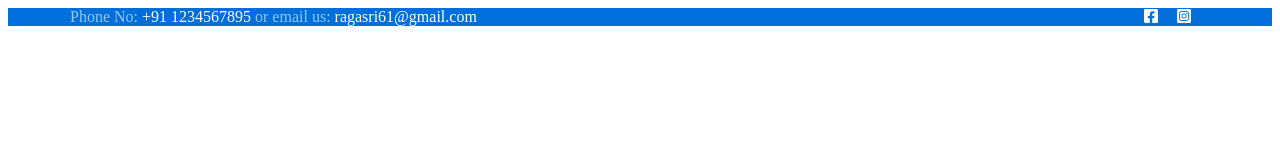
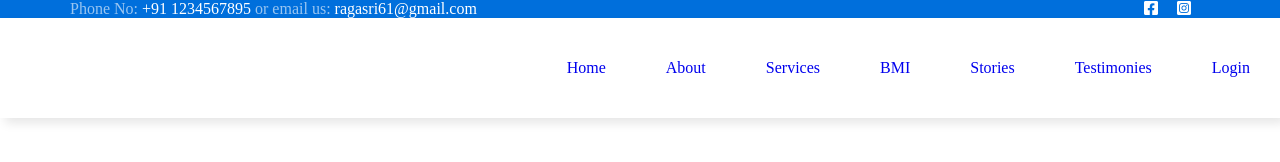
Before and after one commit to Ragasri05/UID_Phase_2, a plain HTML site: page Home.html in a window 1280 px wide. Drawn offline with Linux system fonts and the light colour scheme.

Commit message:
navbar (half)

```diff
--- a/Home.html
+++ b/Home.html
@@ -2,11 +2,11 @@
 <head>
     <!-- Home page stylesheet -->
     <link rel="stylesheet" href="style.css">
-
     <!--Font Awesome for logos-->
     <link rel="stylesheet" href="https://cdnjs.cloudflare.com/ajax/libs/font-awesome/6.4.0/css/all.min.css">
+    <meta name="viewport" content="width=device-width, initial=scale=1.0">
 <body>
-    <div class="wrap" style=" display:block; width:100%; height: fit-content;">
+    <div class="wrap" style=" display:block; width:100%; height: 20px;">
         <div class="container">
             <div class="phone">
                 <span class="c1">Phone No: </span>+91 1234567895
@@ -18,4 +18,17 @@
             <i class="fa-brands fa-square-x-twitter"></i>
         </div>
     </div>
+
+    <!-- Navbar -->
+    <nav>
+        <ul>
+            <li><a href="#">Home</a></li>
+            <li><a href="#">About</a></li>
+            <li><a href="#">Services</a></li>
+            <li><a href="#">BMI</a></li>
+            <li><a href="#">Stories</a></li>
+            <li><a href="#">Testimonies</a></li>
+            <li><a href="#">Login</a></li>
+        </ul>
+    </nav>
 </body>
--- a/style.css
+++ b/style.css
@@ -1,3 +1,15 @@
+/* applies to the whole webpage */
+* {
+    margin: 0;
+    padding: 0;
+}
+
+/*  body  */
+body {
+    min-height: 100vh;  /*100% view port*/
+}
+
+/* Top blue */
 .wrap {
     background-color:#006fdc;
 }
@@ -31,5 +43,31 @@
     justify-content: space-between;
     max-width: 1140px ;
     margin: auto;  /* horizontral centering only*/
+}
 
+
+/* Nav Bar */
+nav {
+    background-color: white;
+    box-shadow: 5px 5px 10px rgba(0,0,0,0.1);
 }
+
+nav ul {
+    width: 100%; /*spans the full width of the container.*/
+    list-style: none;
+    display: flex;
+    justify-content: flex-end;  /* controls horizontal alignment. */
+    align-items: center; /* controls vertical alignment */
+}
+
+nav li {
+    height: 100px;
+}
+
+nav a {
+    height: 100%;
+    padding: 0 30px;
+    text-decoration: none;
+    display: flex;
+    align-items: center;
+}
```
